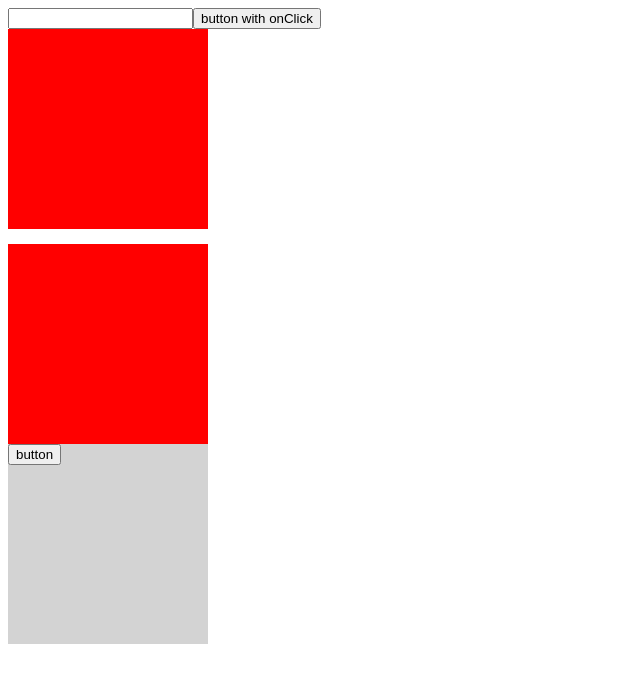
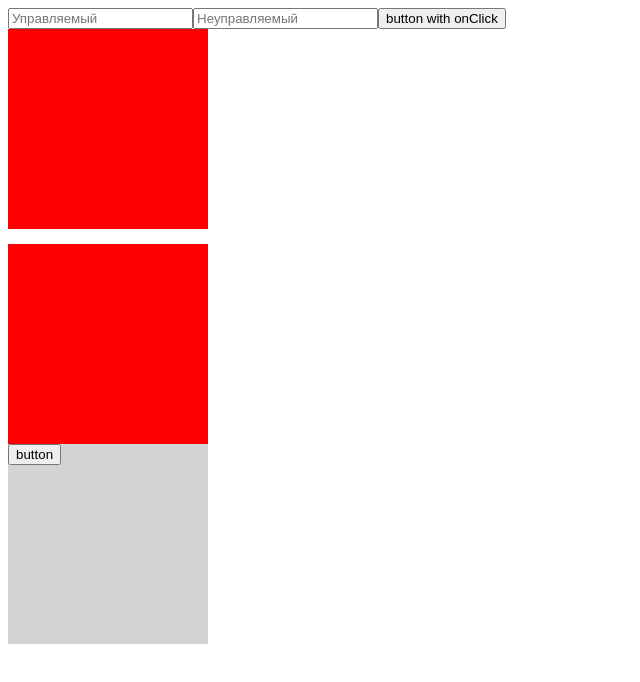
Before and after one commit to glav-git/typescript-react-learning, a React (Create React App) app: page / in a window 1280 px wide. Shown: the top 682 px of the page, without its empty margins (0-640 px from the left). Built offline with nearby package versions, Linux system fonts and the light colour scheme; no server answers.

Commit message:
add not controlled input using typed useRef

```diff
--- a/src/components/EventsExample.tsx
+++ b/src/components/EventsExample.tsx
@@ -1,15 +1,18 @@
-import React, { FC, useState } from "react";
+import React, { FC, useState, useRef } from "react";
 
 const EventsExample: FC = () => {
     const [inputValue, setInputValue] = useState<string>('');
     const [isDrag, setIsDrag] = useState<boolean>(false);
+    const inputRef = useRef<HTMLInputElement>(null);
 
     const inputChangeHandler = (e: React.ChangeEvent<HTMLInputElement>) => {
         setInputValue(e.target.value);
     }
 
     const buttonClickHandler = (e: React.MouseEvent<HTMLButtonElement>) => {
-        console.log(inputValue);
+        console.log("Управляемый: ", inputValue);
+        // ? means optional chaining, needed cause current can be null
+        console.log("Неуправляемый: ", inputRef.current?.value);
     }
 
     const dragHandler = (e: React.DragEvent<HTMLDivElement>) => {
@@ -19,7 +22,7 @@ const EventsExample: FC = () => {
     const dropHandler = (e: React.DragEvent<HTMLDivElement>) => {
         e.preventDefault();
         setIsDrag(false);
-        console.log('Fisting droped')
+        console.log('Fisting droped');
     }
 
     const dragWithPreventHandler = (e: React.DragEvent<HTMLDivElement>) => {
@@ -34,7 +37,8 @@ const EventsExample: FC = () => {
 
     return (
         <div>
-            <input value={inputValue} onChange={inputChangeHandler} type="text" />
+            <input value={inputValue} onChange={inputChangeHandler} type="text" placeholder="Управляемый"/>
+            <input ref={inputRef} type="text" placeholder="Неуправляемый"/>
             <button onClick={buttonClickHandler}>button with onClick</button>
             <div onDrag={dragHandler} draggable style={{width: 200, height: 200, background: 'red'}}></div>
             <div
```
